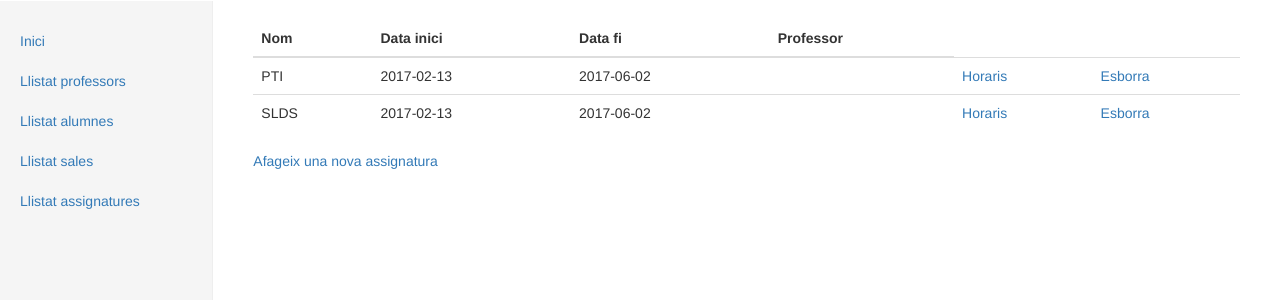
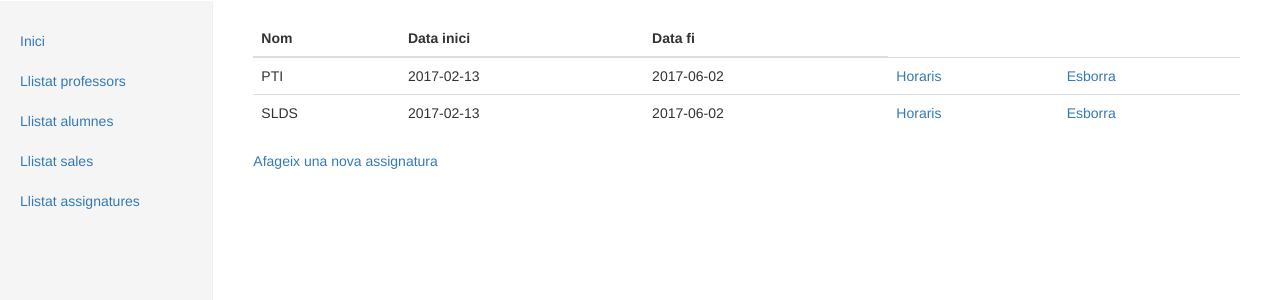
Before and after one commit to iansangines/Attendancy, a Django app: page /WEB/sysadmin/assignatures/ in a window 1280 px wide. Shown: the part 50-350 px from the top of the page. Run offline with Django 3.2, Linux system fonts and the light colour scheme; a user stored in the database is signed in; data comes from the database, SQL or seed files in the repository; both versions use the stored data as it was after the commit; some libraries are stand-ins or nearby versions.

Commit message:
En teoria nomes falta dissenys ya

```diff
--- a/WEB/templates/sysadmin/assignatures.html
+++ b/WEB/templates/sysadmin/assignatures.html
@@ -14,7 +14,6 @@
             <th>Nom</th>
             <th>Data inici</th>
 	    <th>Data fi</th>
-            <th>Professor</th>
           </tr>
         </thead>
         <tbody>
@@ -23,7 +22,6 @@
               <td>{{ assig.nom }}</td>
               <td>{{ assig.inici }}</td>
 	      <td>{{ assig.final }}</td>
-	      <td> </td>
               <td><a href="/WEB/sysadmin/classesassignatura/?assignatura={{ assig.nom }}">Horaris</a></td>
               <td><a href="/WEB/sysadmin/delete/?assignatura={{ assig.nom }}"> Esborra </a></td>
             </tr>
--- a/WEB/views.py
+++ b/WEB/views.py
@@ -102,14 +102,8 @@ def llista_sales(request):
 @user_passes_test(admin_check, login_url='/WEB/nonauthorized/')
 def llista_assignatures(request):
     assignatures = Assignatura.objects.all()
-    professors = []
-    for assig in assignatures:
-	classes = Classe.objects.filter(assignatura = assig)
-	classesprofe = ClasseProfe.objects.filter(classe=classes[0])
-	professor = classesprofe[0].professor
-	professors.append(professor)
     serializer = AssignaturaSerializer(assignatures, many=True)
-    context = {'assignatures': serializer.data, 'professors':professors}
+    context = {'assignatures': serializer.data}
     return render(request, 'sysadmin/assignatures.html', context)
 
 
```
Also changed, not shown: db.sqlite3.
